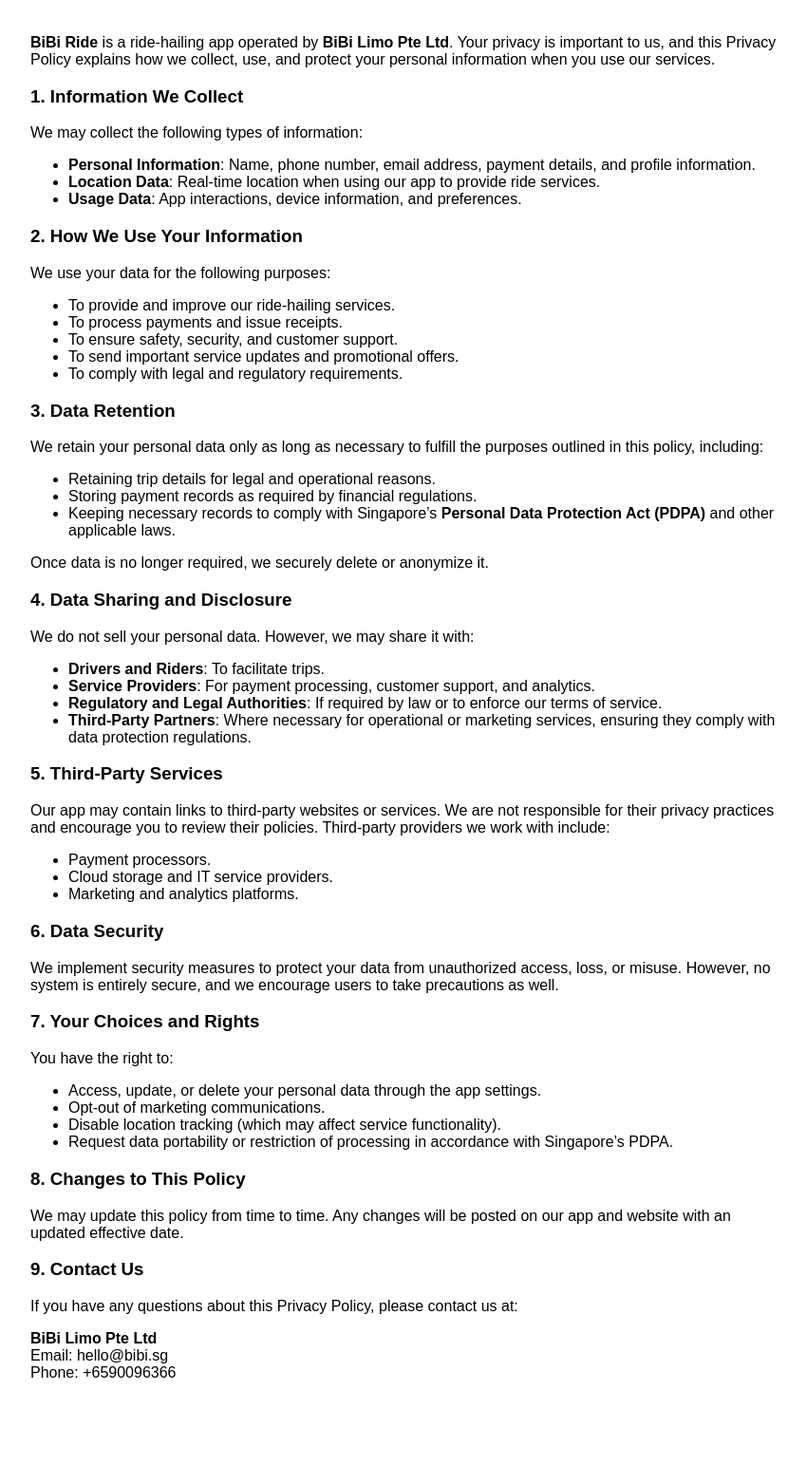
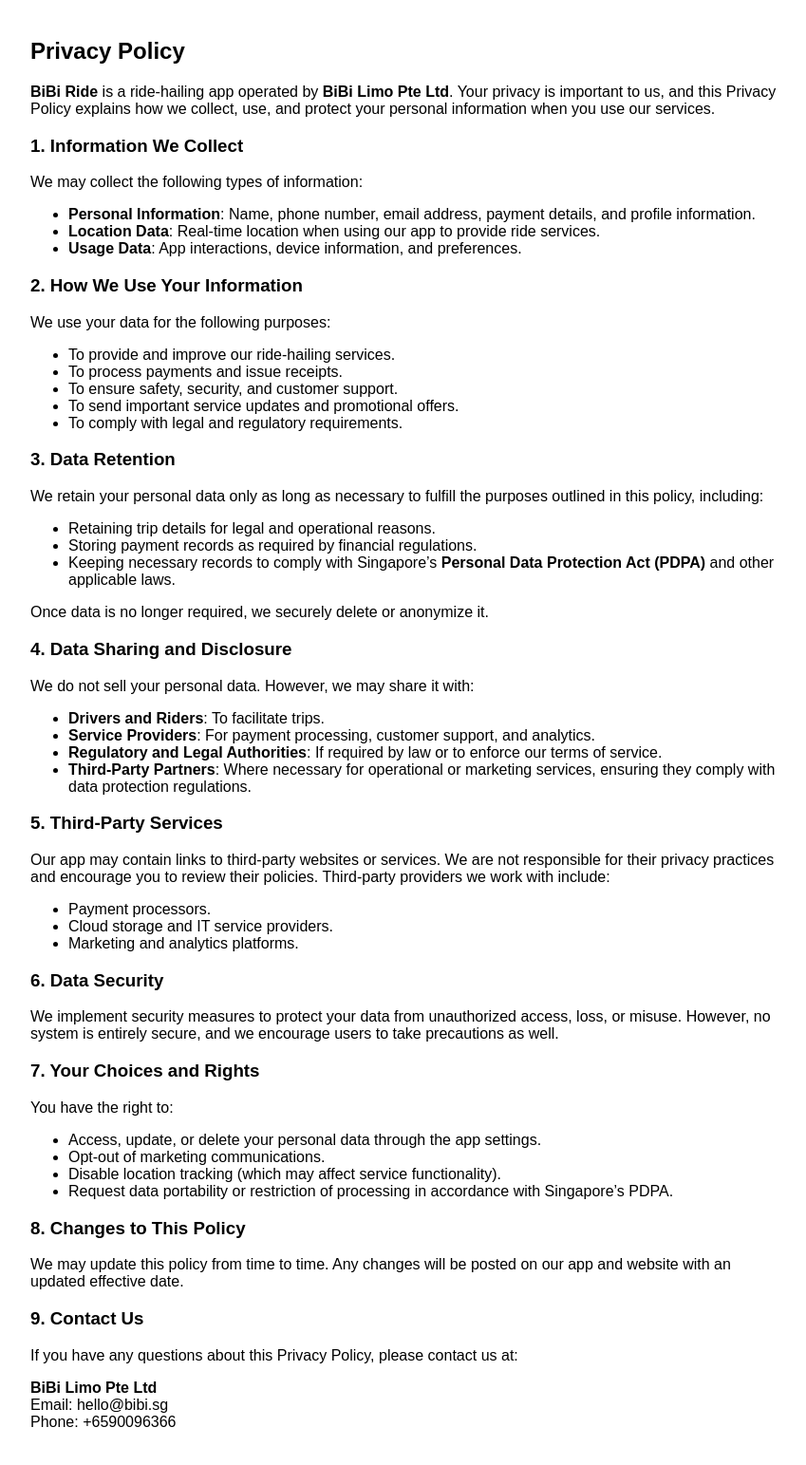
Before and after one commit to bibilimo/privacy-policy, a Jekyll site: the page built from index.md, in a window 1280 px wide. Shown: the whole page at 95% size, without its empty margins (208-1057 px from the left). Built offline with Jekyll 4.4.1, drawn with Linux system fonts in a browser that asks for light colours; before the commit the page ends 1491 px from its top, so only the background shows below that.

Commit message:
updated index.md

```diff
--- a/index.md
+++ b/index.md
@@ -3,6 +3,8 @@ title: Privacy Policy
 layout: default
 permalink: /
 ---
+
+## Privacy Policy
 
 **BiBi Ride** is a ride-hailing app operated by **BiBi Limo Pte Ltd**. Your privacy is important to us, and this Privacy Policy explains how we collect, use, and protect your personal information when you use our services.
 
```
